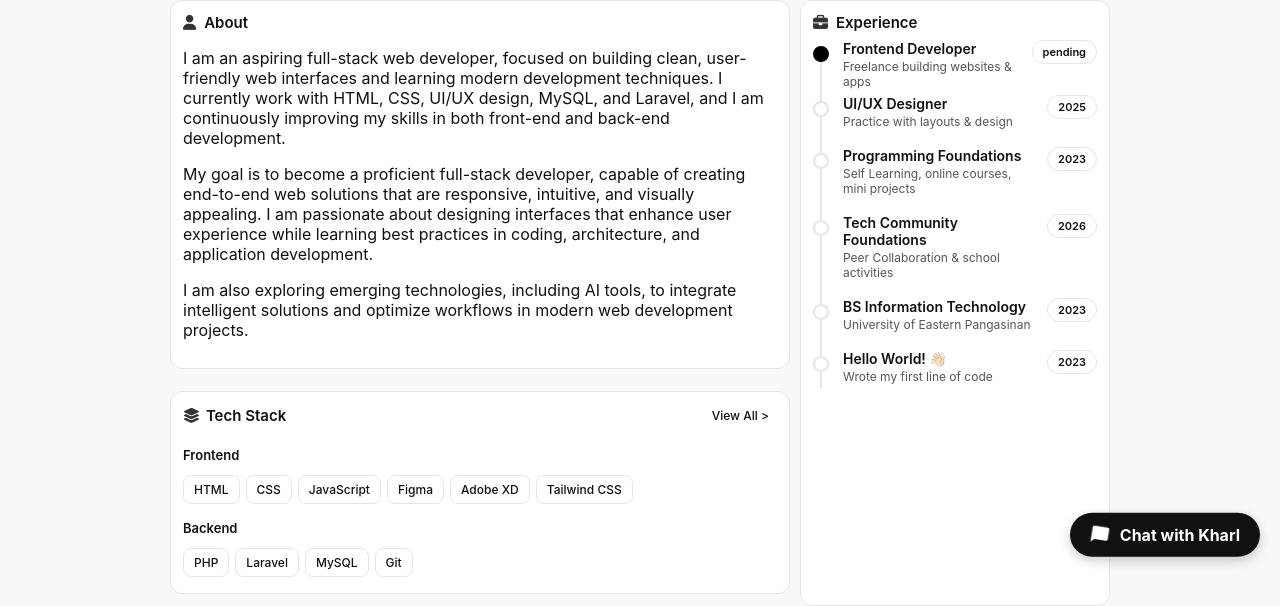
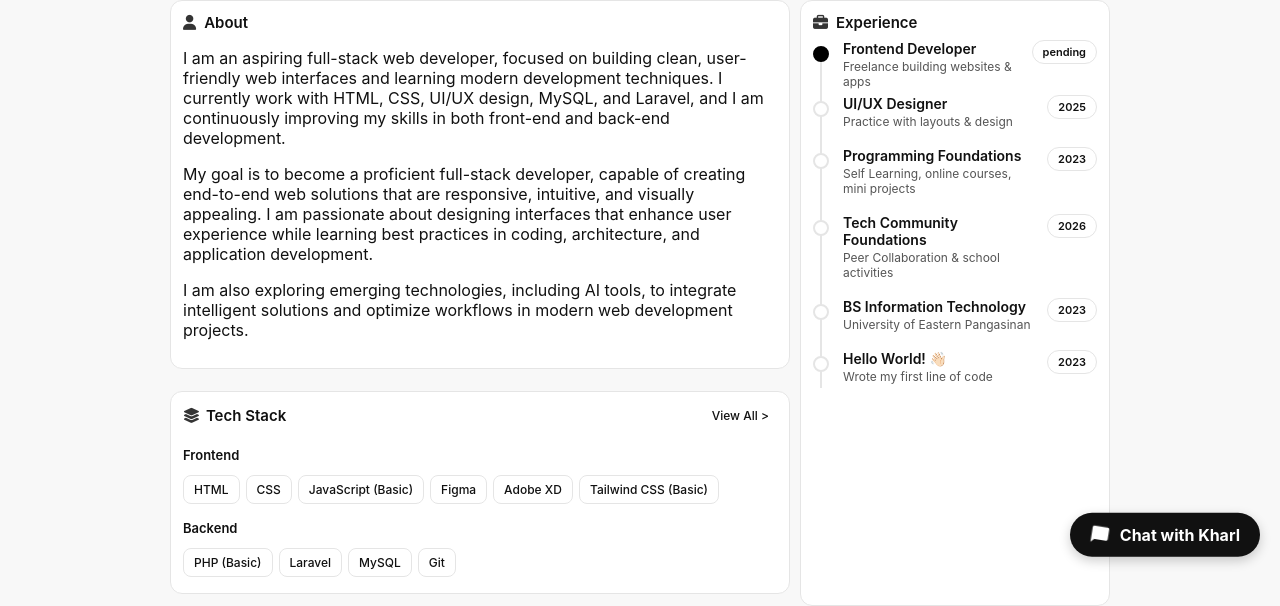
Before and after one commit to kharlx/nieto-portfolio, a website: page index.html in a window 1280 px wide. Shown: the part 214-820 px from the top of the page. Drawn offline with Linux system fonts and the light colour scheme.

Commit message:
Update index.html

```diff
--- a/index.html
+++ b/index.html
@@ -105,14 +105,14 @@
       <div class="tech-badges">
         <div class="badge">HTML</div>
         <div class="badge">CSS</div>
-        <div class="badge">JavaScript</div>
+        <div class="badge">JavaScript (Basic)</div>
         <div class="badge">Figma</div>
         <div class="badge">Adobe XD</div>
-        <div class="badge">Tailwind CSS</div>
+        <div class="badge">Tailwind CSS (Basic)</div>
       </div>
       <p style="margin:0; font-weight:600; font-size:13px;">Backend</p>
       <div class="tech-badges">
-        <div class="badge">PHP</div>
+        <div class="badge">PHP (Basic)</div>
         <div class="badge">Laravel</div>
         <div class="badge">MySQL</div>
         <div class="badge">Git</div>
```
